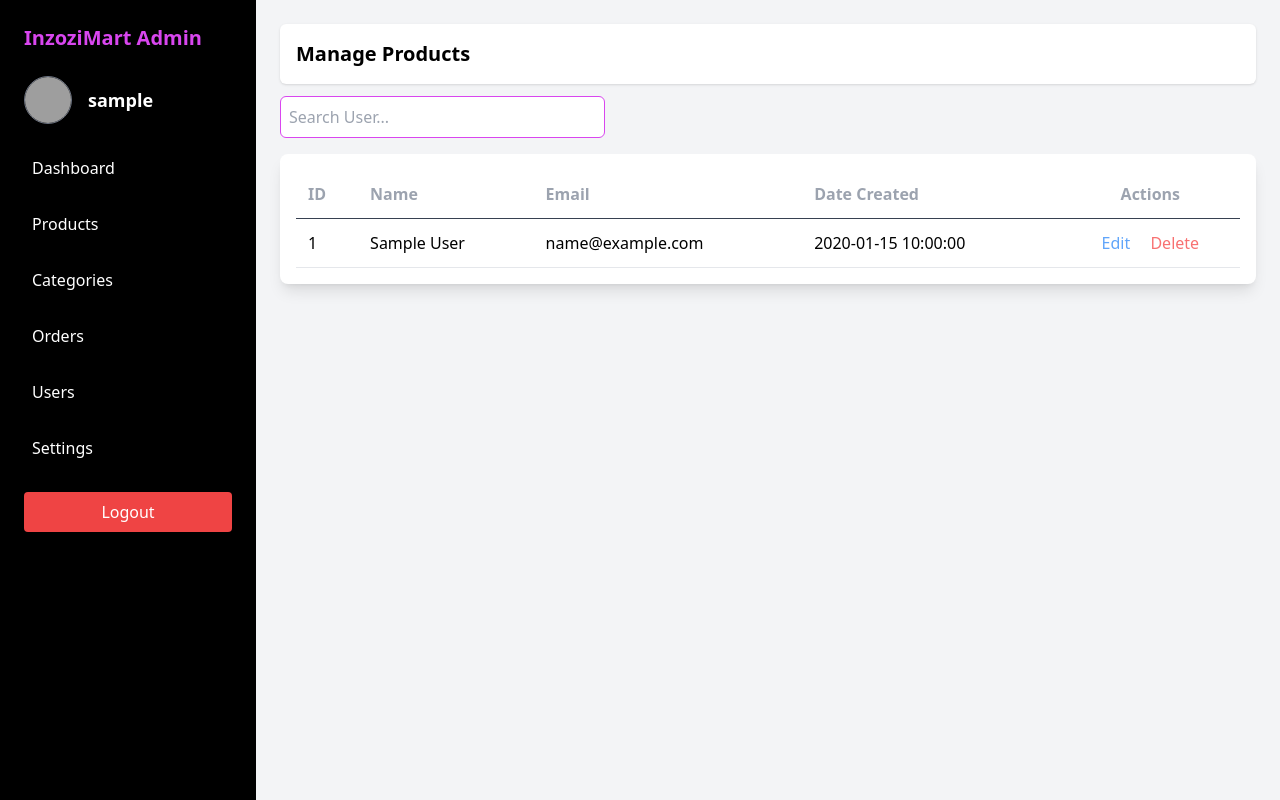
After one commit to gabbrenn/inzozimart, a PHP site: page /admin/users.php in a window 1280 px wide. The commit adds this page. Run offline with PHP 8.4, Linux system fonts and the light colour scheme; the visitor is signed in with stand-in values (Sample User, id 1); tables that the repository leaves empty or names only in its code hold one stand-in row (values such as "Sample post"); some libraries are stand-ins or nearby versions; grey boxes are pictures that could not be loaded.

Commit message:
update: dashboard and add user page on admin

```diff
--- a/admin/categories.php
+++ b/admin/categories.php
@@ -22,7 +22,7 @@ try {
         <button class="md:hidden bg-fuchsia-500 text-white px-4 py-2 rounded" onclick="toggleSidebar()">Menu</button>
     </header>
     <div class="flex justify-between mb-4">
-        <input type="text" id="searchInput" placeholder="Search products..." class="w-1/3 p-2 text-black rounded-md border border-fuchsia-500 focus:outline-none" onkeyup="searchProducts()">
+        <input type="text" id="searchInput" placeholder="Search Category..." class="w-1/3 p-2 text-black rounded-md border border-fuchsia-500 focus:outline-none" onkeyup="searchProducts()">
         <a href="add_category.php" class="bg-fuchsia-500 text-white px-4 py-2 rounded-md hover:bg-fuchsia-600 transition-all">Add Category</a>
     </div>
     <!-- Products Table -->
--- a/admin/include/nav.php
+++ b/admin/include/nav.php
@@ -34,9 +34,9 @@ include 'db.php';
             <li><a href="index.php" class="block p-2 hover:bg-gray-800 rounded">Dashboard</a></li>
             <li><a href="products.php" class="block p-2 hover:bg-gray-800 rounded">Products</a></li>
             <li><a href="categories.php" class="block p-2 hover:bg-gray-800 rounded">Categories</a></li>
-            <li><a href="#" class="block p-2 hover:bg-gray-800 rounded">Orders</a></li>
-            <li><a href="#" class="block p-2 hover:bg-gray-800 rounded">Users</a></li>
-            <li><a href="#" class="block p-2 hover:bg-gray-800 rounded">Settings</a></li>
+            <li><a href="#" class="block p-2 hover:bg-gray-800 rounded" onclick="return alert('Sorry! System Is Still on development!')">Orders</a></li>
+            <li><a href="users.php" class="block p-2 hover:bg-gray-800 rounded">Users</a></li>
+            <li><a href="#" class="block p-2 hover:bg-gray-800 rounded" onclick="return alert('Sorry! System Is Still on development!')">Settings</a></li>
         </ul>
     </nav>
 
--- /dev/null
+++ b/admin/users.php
@@ -0,0 +1,72 @@
+<?php
+include 'include/nav.php';
+try {
+    // Fetch all users from the database
+$stmt = $pdo->query("SELECT id, full_name, email, created_at FROM users");
+$users = $stmt->fetchAll(PDO::FETCH_ASSOC);
+} catch (PDOException $e) {
+    echo "<p class='text-red-500'>Connection failed: " . $e->getMessage() . "</p>";
+}
+?>
+
+        <!-- Main Content -->
+        <main class="flex-1 p-6 overflow-auto">
+            <header class="flex justify-between items-center bg-white shadow mb-3 p-4 rounded-md">
+                <h1 class="text-xl font-bold">Manage Products</h1>
+                <button class="md:hidden bg-fuchsia-500 text-white px-4 py-2 rounded" onclick="toggleSidebar()">Menu</button>
+            </header>
+            <div class="flex justify-between mb-4">
+                <input type="text" id="searchInput" placeholder="Search User..." class="w-1/3 p-2 text-black rounded-md border border-fuchsia-500 focus:outline-none" onkeyup="searchProducts()">
+
+            </div>
+
+            <!-- Products Table -->
+            <div class="bg-white p-4 rounded-lg shadow-lg">
+                <table id="productTable" class="w-full text-left">
+                    <thead>
+                        <tr class="text-gray-400 border-b border-gray-700">
+                        <th class="p-3">ID</th>
+                        <th class="p-3">Name</th>
+                        <th class="p-3">Email</th>
+                        <th class="p-3">Date Created</th>
+                        <th class="p-3 text-center">Actions</th>
+                        </tr>
+                    </thead>
+                    <tbody>
+                        <?php foreach ($users as $user): ?>
+                        <tr class="border-b border-gray-200">
+                            <td class="p-3"><?= htmlspecialchars($user['id']) ?></td>
+                            <td class="p-3"><?= htmlspecialchars($user['full_name']) ?></td>
+                            <td class="p-3"><?= htmlspecialchars($user['email']) ?></td>
+                            <td class="p-3"><?= htmlspecialchars($user['created_at']) ?></td>
+                            <td class="p-3 text-center">
+                                <a href="?id=<?= $user['id'] ?>" class="text-blue-400 hover:underline" onclick="return alert('Sorry! System Is Still on development!')">Edit</a>
+                                <a href="?id=<?= $user['id'] ?>" class='text-red-400 hover:underline ml-4' onclick="return alert('Sorry! System Is Still on development!')">Delete</a>
+                            </td>
+                        </tr>
+                        <?php endforeach; ?>
+                    </tbody>
+                </table>
+            </div>
+        </main>
+        <?php
+include 'include/footer.php';
+?>
+
+<script>
+    function searchProducts() {
+        let input = document.getElementById("searchInput").value.toLowerCase();
+        let rows = document.querySelectorAll("#productTable tbody tr");
+
+        rows.forEach(row => {
+            let name = row.cells[1]?.textContent.toLowerCase() || "";
+            let category = row.cells[2]?.textContent.toLowerCase() || "";
+
+            if (name.includes(input) || category.includes(input)) {
+                row.style.display = "";
+            } else {
+                row.style.display = "none";
+            }
+        });
+    }
+</script>
```
Also changed, not shown: admin/dashboard.php (+23 -6 lines).
